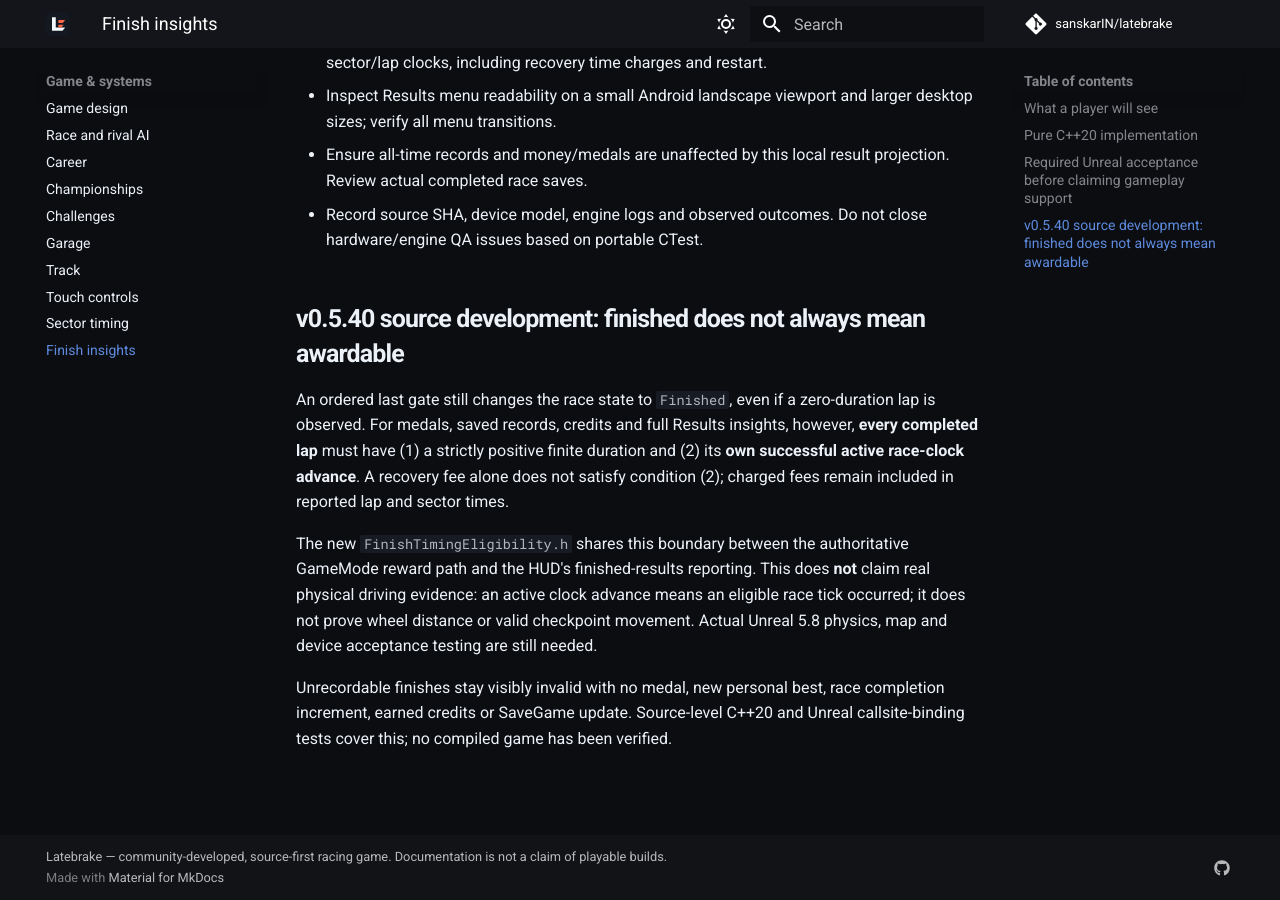
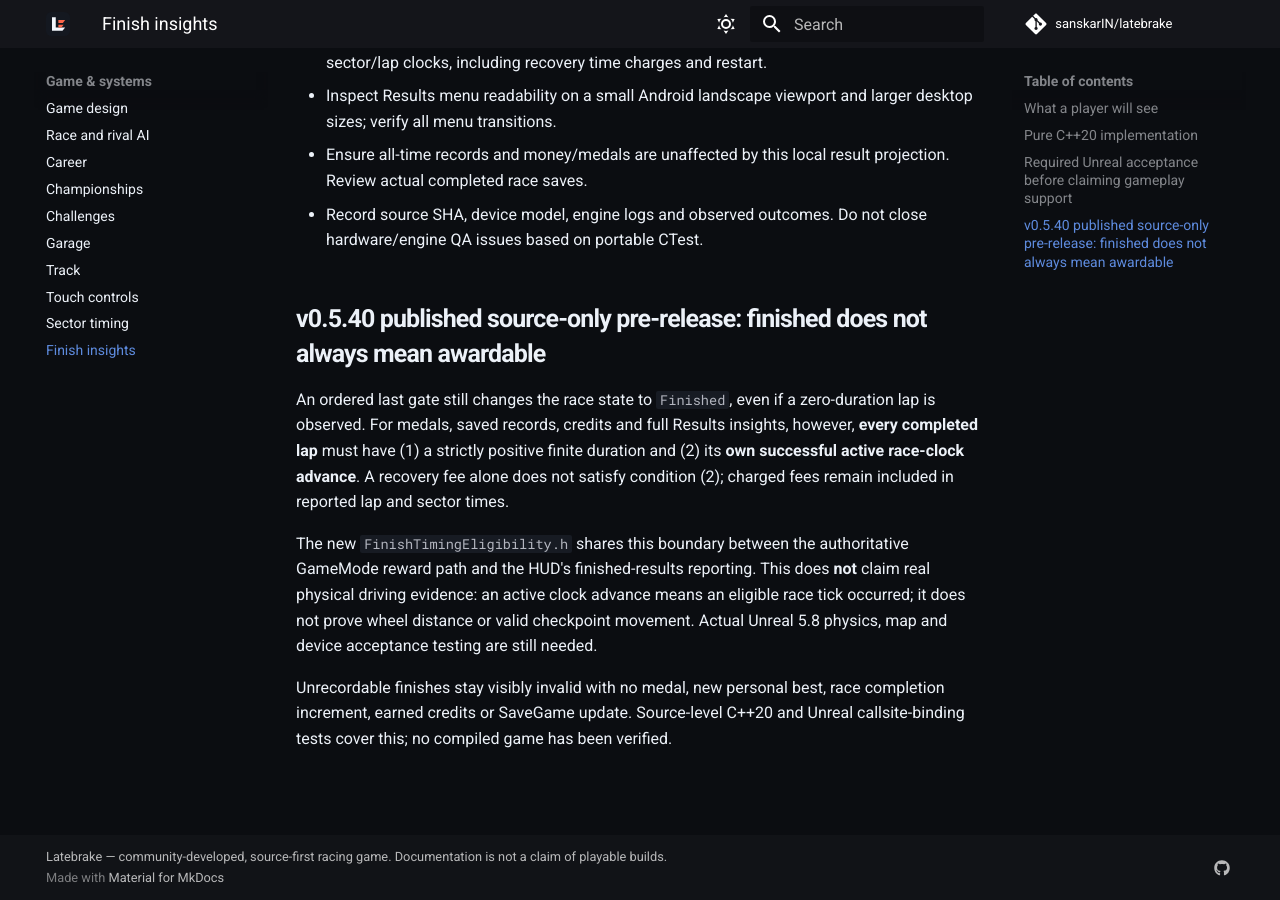
Before and after one commit to sanskarIN/latebrake, an MkDocs documentation site: the page built from docs/FINISH_INSIGHTS.md, in a window 1280 px wide and 900 px high, scrolled down 1382 px. Built offline with MkDocs 1.6.1 and Material for MkDocs 9.7.7, drawn with Linux system fonts in a browser that asks for light colours; comment, search, counter and statistics services are not loaded.

Commit message:
docs(results): distinguish published source policy from unverified game behavior

```diff
--- a/docs/FINISH_INSIGHTS.md
+++ b/docs/FINISH_INSIGHTS.md
@@ -59,7 +59,7 @@ clock samples cannot fabricate one.
 - Record source SHA, device model, engine logs and observed outcomes.
   Do not close hardware/engine QA issues based on portable CTest.
 
-## v0.5.40 source development: finished does not always mean awardable
+## v0.5.40 published source-only pre-release: finished does not always mean awardable
 
 An ordered last gate still changes the race state to `Finished`, even
 if a zero-duration lap is observed. For medals, saved records, credits and
```
